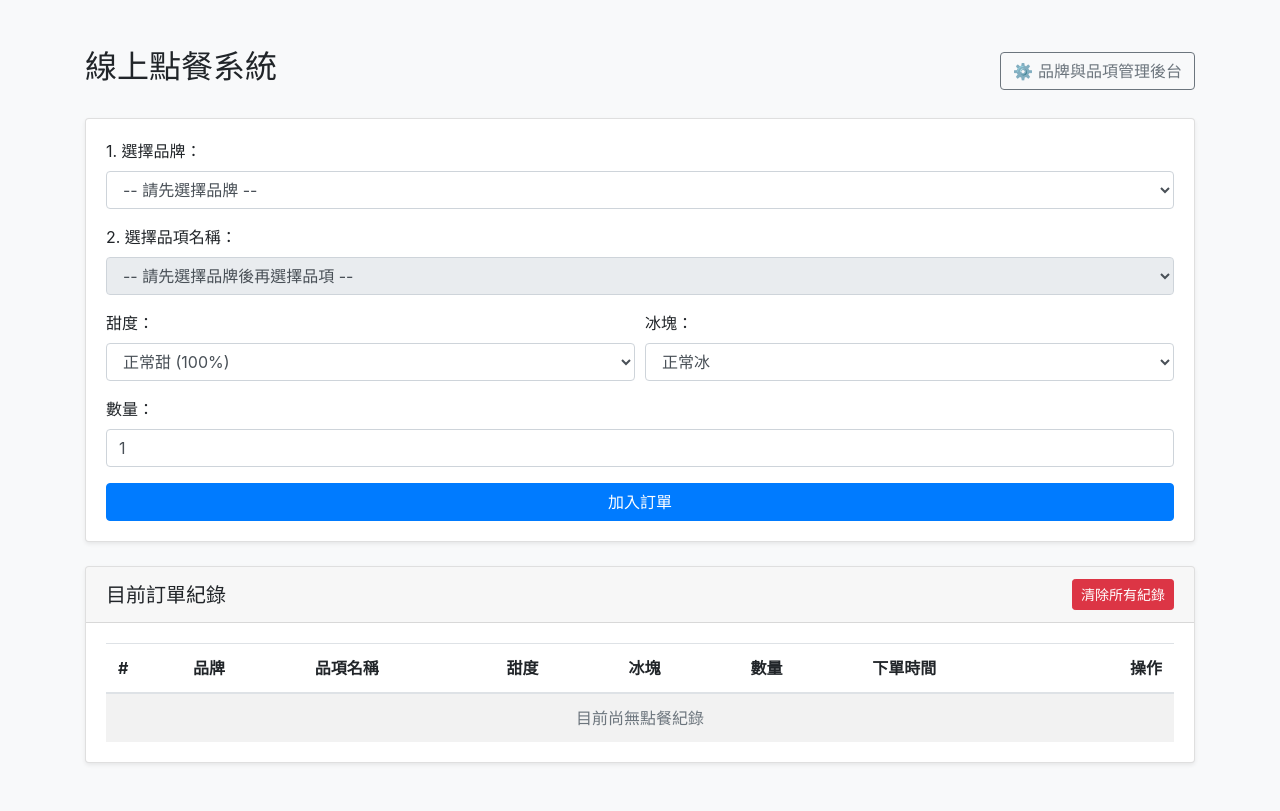
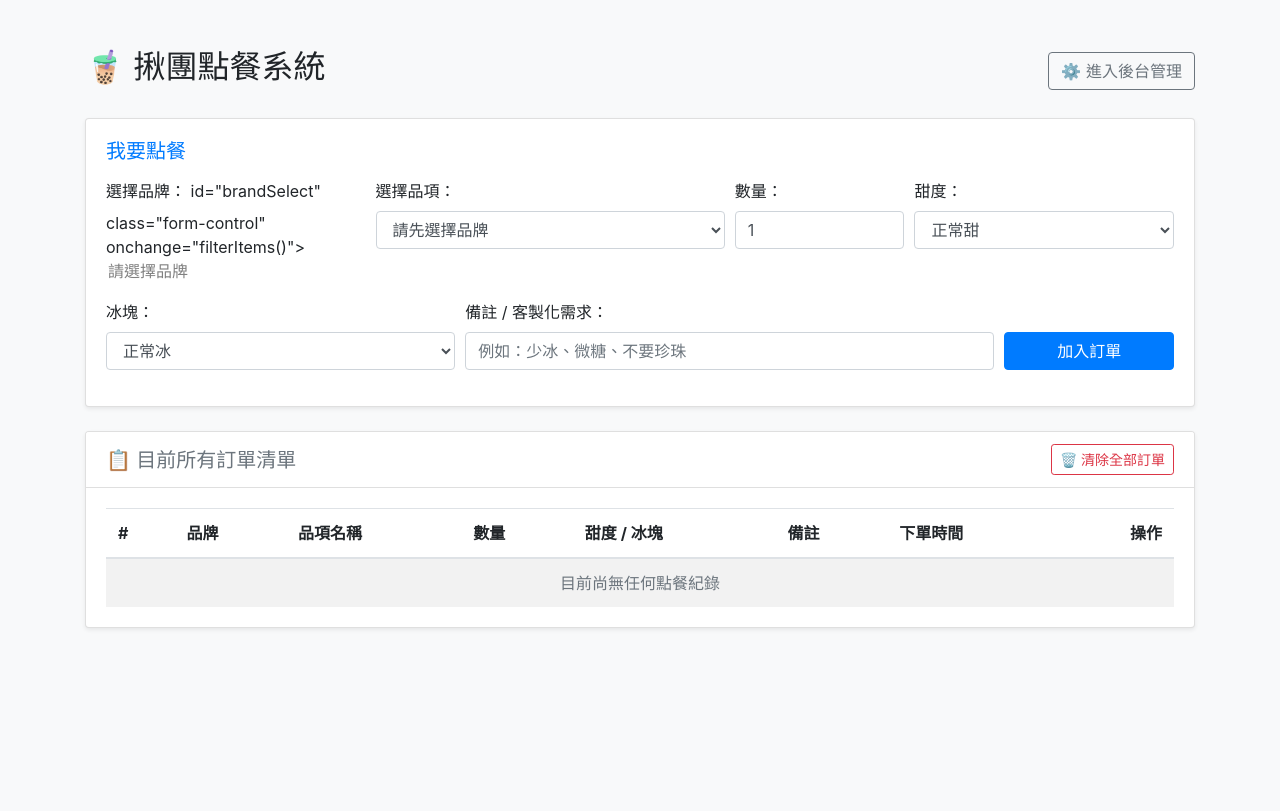
Before and after one commit to aesir6126-create/123456, a Flask app: page / in a window 1280 px wide. After the commit the page ends 629 px from the top, so only its background shows below. Run offline with Flask 3, Linux system fonts and the light colour scheme; data that the repository does not hold is empty.

Commit message:
Update index.html

```diff
--- a/templates/index.html
+++ b/templates/index.html
@@ -3,80 +3,98 @@
 <head>
     <meta charset="UTF-8">
     <meta name="viewport" content="width=device-width, initial-scale=1.0">
-    <title>線上點餐系統</title>
+    <title>揪團點餐系統</title>
     <link rel="stylesheet" href="https://cdn.jsdelivr.net/npm/bootstrap@4.6.2/dist/css/bootstrap.min.css">
 </head>
 <body class="bg-light">
     <div class="container mt-5 mb-5">
         <div class="d-flex justify-content-between align-items-center mb-4">
-            <h2>線上點餐系統</h2>
-            <a href="/admin" class="btn btn-outline-secondary">⚙️ 品牌與品項管理後台</a>
+            <h2>🧋 揪團點餐系統</h2>
+            <a href="/admin" class="btn btn-outline-secondary">⚙️ 進入後台管理</a>
         </div>
 
-        <!-- 點餐表單 -->
+        <!-- 點餐表單卡片 -->
         <div class="card shadow-sm mb-4">
             <div class="card-body">
+                <h5 class="card-title text-primary mb-3">我要點餐</h5>
                 <form action="/add" method="POST">
-
-                    <!-- 第一部分：選擇品牌 -->
-                    <div class="form-group">
-                        <label for="brand_select">1. 選擇品牌：</label>
-                        <select id="brand_select" class="form-control" required>
-                            <option value="">-- 請先選擇品牌 --</option>
+                    <div class="form-row">
+                        <!-- 選擇品牌 -->
+                        <div class="form-group col-md-3">
+                            <label for="brandSelect">選擇品牌：</label>
+                            id="brandSelect" class="form-control" onchange="filterItems()">
+                                <option value="" disabled selected>請選擇品牌</option>
                                 {% for brand in brands %}
                                 <option value="{{ brand }}">{{ brand }}</option>
                                 {% endfor %}
                             </select>
                         </div>
 
-                    <!-- 第二部分：選擇品項名稱 -->
-                    <div class="form-group">
-                        <label for="item_id">2. 選擇品項名稱：</label>
-                        <select name="item_id" id="item_id" class="form-control" required disabled>
-                            <option value="">-- 請先選擇品牌後再選擇品項 --</option>
+                        <!-- 選擇品項 -->
+                        <div class="form-group col-md-4">
+                            <label for="itemSelect">選擇品項：</label>
+                            <select id="itemSelect" name="item_id" class="form-control" required>
+                                <option value="" disabled selected>請先選擇品牌</option>
+                                {% for item in menu_items %}
+                                <option value="{{ item.id }}" data-brand="{{ item.brand }}">{{ item.name }}</option>
+                                {% endfor %}
                             </select>
                         </div>
 
-                    <div class="form-row">
-                        <div class="form-group col-md-6">
+                        <!-- 數量 -->
+                        <div class="form-group col-md-2">
+                            <label for="qty">數量：</label>
+                            <input type="number" class="form-control" id="qty" name="qty" value="1" min="1" required>
+                        </div>
+
+                        <!-- 甜度 -->
+                        <div class="form-group col-md-3">
                             <label for="sweetness">甜度：</label>
-                            <select name="sweetness" id="sweetness" class="form-control" required>
-                                <option value="正常甜">正常甜 (100%)</option>
-                                <option value="少糖">少糖 (70%)</option>
-                                <option value="半糖">半糖 (50%)</option>
-                                <option value="微糖">微糖 (30%)</option>
-                                <option value="無糖">無糖 (0%)</option>
+                            <select class="form-control" id="sweetness" name="sweetness">
+                                <option value="正常甜">正常甜</option>
+                                <option value="少糖">少糖</option>
+                                <option value="半糖">半糖</option>
+                                <option value="微糖">微糖</option>
+                                <option value="無糖">無糖</option>
                             </select>
                         </div>
-                        <div class="form-group col-md-6">
+                    </div>
+
+                    <div class="form-row">
+                        <!-- 冰塊 -->
+                        <div class="form-group col-md-4">
                             <label for="ice">冰塊：</label>
-                            <select name="ice" id="ice" class="form-control" required>
+                            <select class="form-control" id="ice" name="ice">
                                 <option value="正常冰">正常冰</option>
                                 <option value="少冰">少冰</option>
                                 <option value="微冰">微冰</option>
                                 <option value="去冰">去冰</option>
-                                <option value="完全去冰">完全去冰</option>
-                                <option value="溫熱飲">溫 / 熱</option>
+                                <option value="熱飲">熱飲</option>
                             </select>
                         </div>
+
+                        <!-- 備註欄位 -->
+                        <div class="form-group col-md-6">
+                            <label for="note">備註 / 客製化需求：</label>
+                            <input type="text" class="form-control" id="note" name="note" placeholder="例如：少冰、微糖、不要珍珠">
                         </div>
 
-                    <div class="form-group">
-                        <label for="qty">數量：</label>
-                        <input type="number" name="qty" id="qty" class="form-control" value="1" min="1" required>
+                        <!-- 送出按鈕 -->
+                        <div class="form-group col-md-2 d-flex align-items-end">
+                            <button type="submit" class="btn btn-primary btn-block">加入訂單</button>
                         </div>
-
-                    <button type="submit" class="btn btn-primary btn-block">加入訂單</button>
+                    </div>
                 </form>
             </div>
         </div>
 
-        <!-- 訂單列表 -->
+        <!-- 目前所有訂單列表 -->
         <div class="card shadow-sm">
-            <div class="card-header d-flex justify-content-between align-items-center">
-                <h5 class="mb-0">目前訂單紀錄</h5>
-                <form action="/clear" method="POST" class="mb-0" onsubmit="return confirm('確定要清除所有訂單紀錄嗎？');">
-                    <button type="submit" class="btn btn-danger btn-sm">清除所有紀錄</button>
+            <div class="card-header d-flex justify-content-between align-items-center bg-white">
+                <h5 class="mb-0 text-secondary">📋 目前所有訂單清單</h5>
+                <!-- 清除全部訂單按鈕 -->
+                <form action="/clear" method="POST" class="d-inline" onsubmit="return confirm('確定要清除所有訂單紀錄嗎？');">
+                    <button type="submit" class="btn btn-outline-danger btn-sm">🗑️ 清除全部訂單</button>
                 </form>
             </div>
             <div class="card-body">
@@ -87,9 +105,9 @@
                                 <th>#</th>
                                 <th>品牌</th>
                                 <th>品項名稱</th>
-                                <th>甜度</th>
-                                <th>冰塊</th>
                                 <th>數量</th>
+                                <th>甜度 / 冰塊</th>
+                                <th>備註</th>
                                 <th>下單時間</th>
                                 <th class="text-right">操作</th>
                             </tr>
@@ -100,19 +118,20 @@
                                 <td>{{ loop.index }}</td>
                                 <td>{{ order.brand }}</td>
                                 <td>{{ order.item_name }}</td>
-                                <td>{{ order.sweetness }}</td>
-                                <td>{{ order.ice }}</td>
                                 <td>{{ order.qty }}</td>
-                                <td>{{ order.created_at.strftime('%Y-%m-%d %H:%M:%S') if order.created_at else '' }}</td>
+                                <td>{{ order.sweetness }} / {{ order.ice }}</td>
+                                <td>{{ order.note if order.note else '-' }}</td>
+                                <td>{{ order.created_at.strftime('%Y-%m-%d %H:%M:%S') if order.created_at else '-' }}</td>
                                 <td class="text-right">
+                                    <!-- 單筆刪除訂單 -->
                                     <form action="/delete/{{ order.id }}" method="POST" class="d-inline" onsubmit="return confirm('確定要刪除這筆訂單嗎？');">
-                                        <button type="submit" class="btn btn-outline-danger btn-sm">刪除</button>
+                                        <button type="submit" class="btn btn-danger btn-sm">刪除</button>
                                     </form>
                                 </td>
                             </tr>
                             {% else %}
                             <tr>
-                                <td colspan="8" class="text-center text-muted">目前尚無點餐紀錄</td>
+                                <td colspan="8" class="text-center text-muted">目前尚無任何點餐紀錄</td>
                             </tr>
                             {% endfor %}
                         </tbody>
@@ -122,37 +141,30 @@
         </div>
     </div>
 
-    <!-- 品牌與品項連動的 JavaScript -->
+    <!-- 品牌與品項動態連動 JavaScript -->
     <script>
-        const allItems = [
-            {% for item in menu_items %}
-                { id: "{{ item.id }}", brand: "{{ item.brand }}", name: "{{ item.name }}" },
-            {% endfor %}
-        ];
+        function filterItems() {
+            const selectedBrand = document.getElementById('brandSelect').value;
+            const itemSelect = document.getElementById('itemSelect');
+            const options = itemSelect.options;
 
-        const brandSelect = document.getElementById('brand_select');
-        const itemSelect = document.getElementById('item_id');
+            let firstVisible = true;
+            for (let i = 0; i < options.length; i++) {
+                const opt = options[i];
+                if (opt.value === "") continue; // 跳過預設提示選項
 
-        brandSelect.addEventListener('change', function() {
-            const selectedBrand = this.value;
-            itemSelect.innerHTML = '<option value="">-- 請選擇餐點品項 --</option>';
-
-            if (!selectedBrand) {
-                itemSelect.disabled = true;
-                return;
+                const itemBrand = opt.getAttribute('data-brand');
+                if (itemBrand === selectedBrand) {
+                    opt.style.display = "";
+                    if (firstVisible) {
+                        itemSelect.value = opt.value; // 自動選取該品牌的第一個品項
+                        firstVisible = false;
                     }
-
-            const filteredItems = allItems.filter(item => item.brand === selectedBrand);
-
-            filteredItems.forEach(item => {
-                const option = document.createElement('option');
-                option.value = item.id;
-                option.textContent = item.name;
-                itemSelect.appendChild(option);
-            });
-
-            itemSelect.disabled = false;
-        });
+                } else {
+                    opt.style.display = "none";
+                }
+            }
+        }
     </script>
 </body>
 </html>
```
Lines whose indentation alone changed are shown as unchanged.
